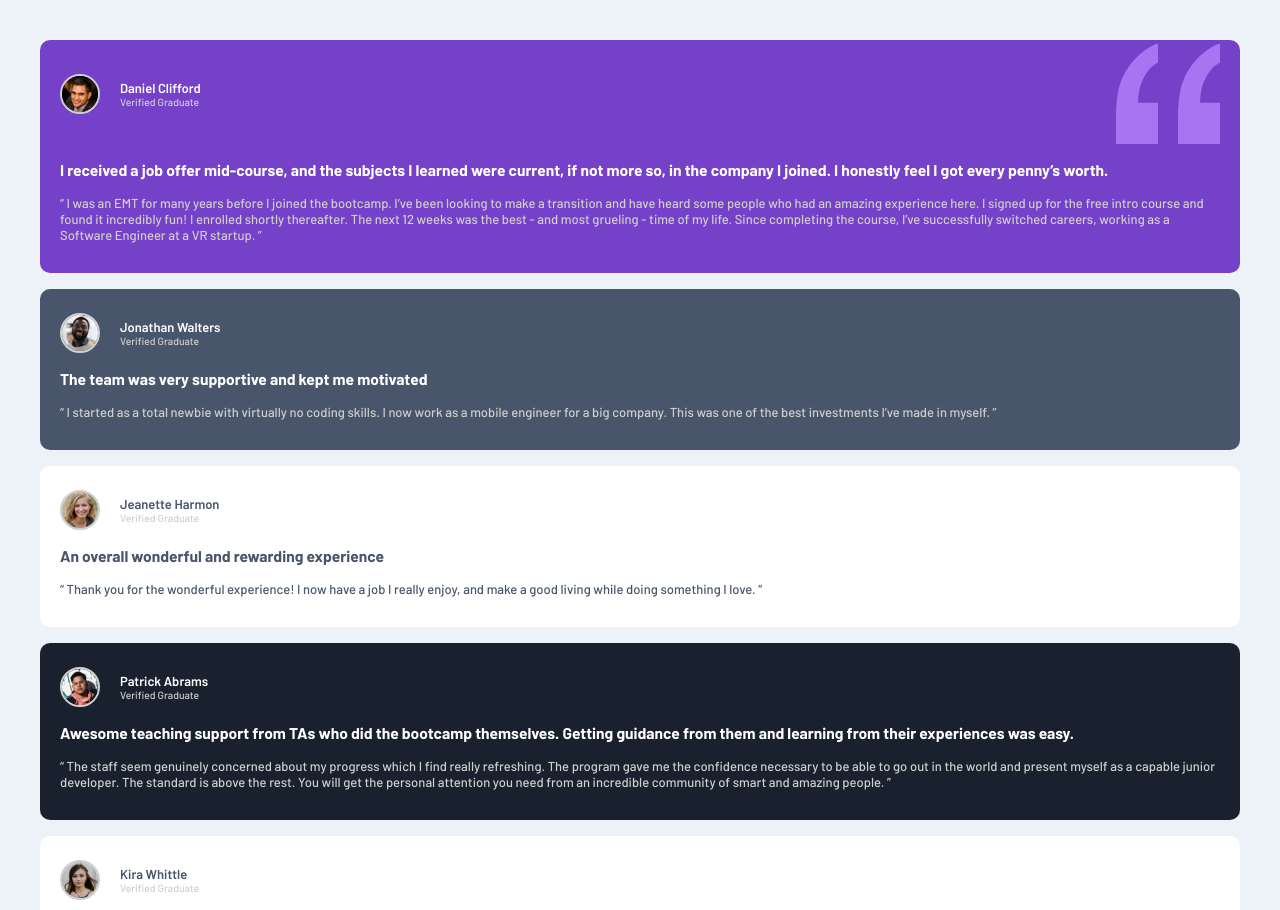
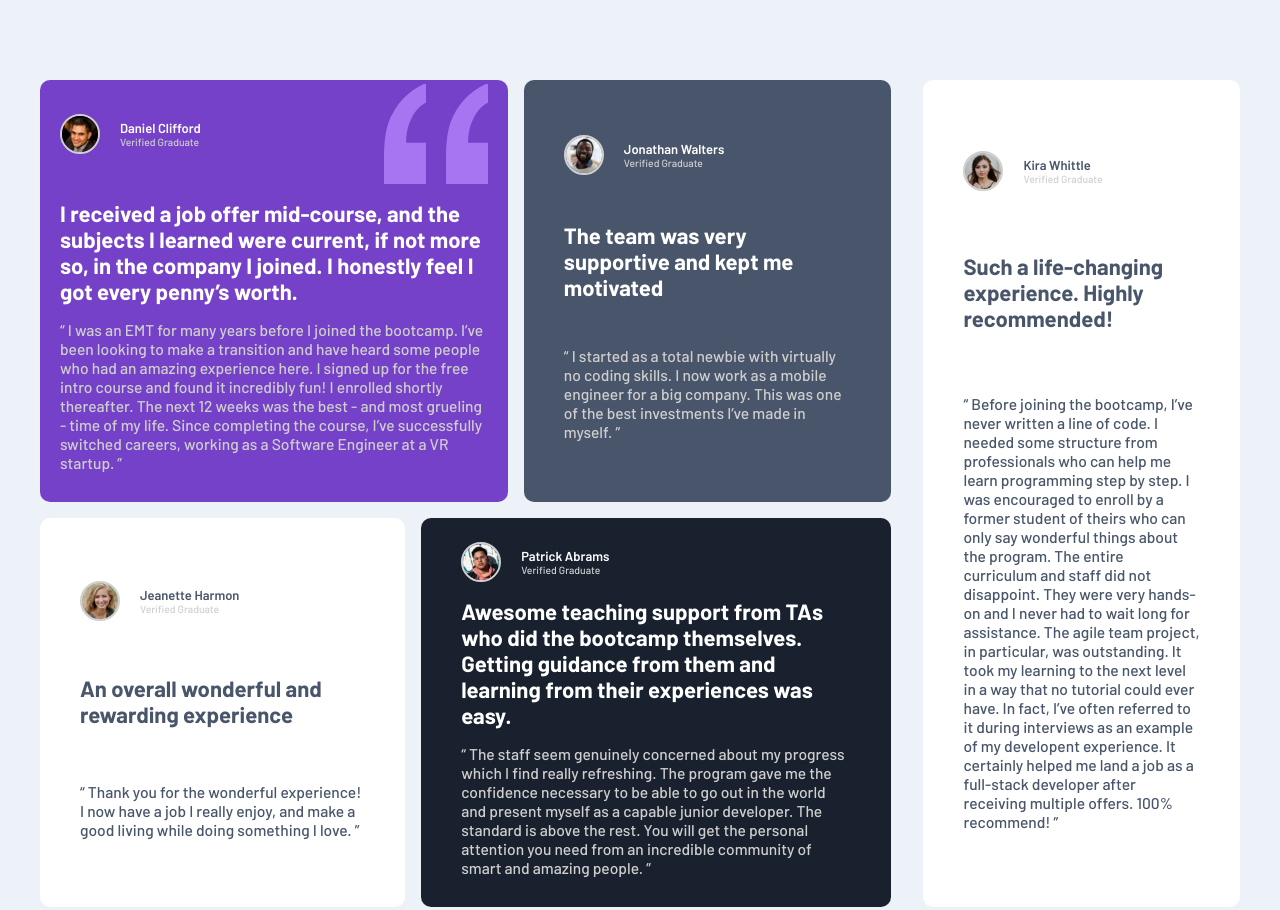
Before and after one commit to ezequielzabala400/testimonials-grid-section, a plain HTML site: page index.html in a window 1280 px wide. Shown: the top 910 px of the page. Drawn offline with Linux system fonts and the light colour scheme.

Commit message:
version desktop

```diff
--- /dev/null
+++ b/assets/mediaqueries.css
@@ -0,0 +1,42 @@
+
+@media (min-width: 992px) {
+
+    .Container{
+        margin-top: 40px;
+        min-height: 50vh;
+        grid-template-columns: auto;
+    }
+
+    .TestimonialCard{
+        padding: 24px 40px 30px 40px;
+    }
+
+    .TestimonialCard:nth-of-type(1){
+        grid-column: 1 / 4;
+    }
+
+    .TestimonialCard:nth-of-type(2){
+        grid-column: 4 / 6;
+    }
+    .TestimonialCard:nth-of-type(3){
+        grid-column: 1 / 3;
+        grid-row: 2 / 3;
+    }
+
+    .TestimonialCard:nth-of-type(4){
+        grid-column: 3 / 6;
+        grid-row: 2 / 3;
+    }
+    .TestimonialCard:nth-of-type(5){
+        grid-column: 7 / 8;
+        grid-row: 1 / 3;
+    }
+
+    .TestimonialCard__Middle{
+        font-size: 1.7rem;
+    }
+
+    .TestimonialCard__Bottom{
+        font-size: 1.2rem;
+    }
+}
--- a/assets/style.css
+++ b/assets/style.css
@@ -40,6 +40,7 @@ body{
     border-radius: 10px;
     display: flex;
     flex-direction: column;
+    justify-content: space-evenly;
     gap: 16px;
 }
 
--- a/index.html
+++ b/index.html
@@ -12,6 +12,7 @@
       href="./images/favicon-32x32.png"
     />
     <link rel="stylesheet" href="./assets/style.css" />
+    <link rel="stylesheet" href="./assets/mediaqueries.css">
     <title>Frontend Mentor | [Challenge Name Here]</title>
 
     <!-- Feel free to remove these styles or customise in your own stylesheet 👍 -->
```
